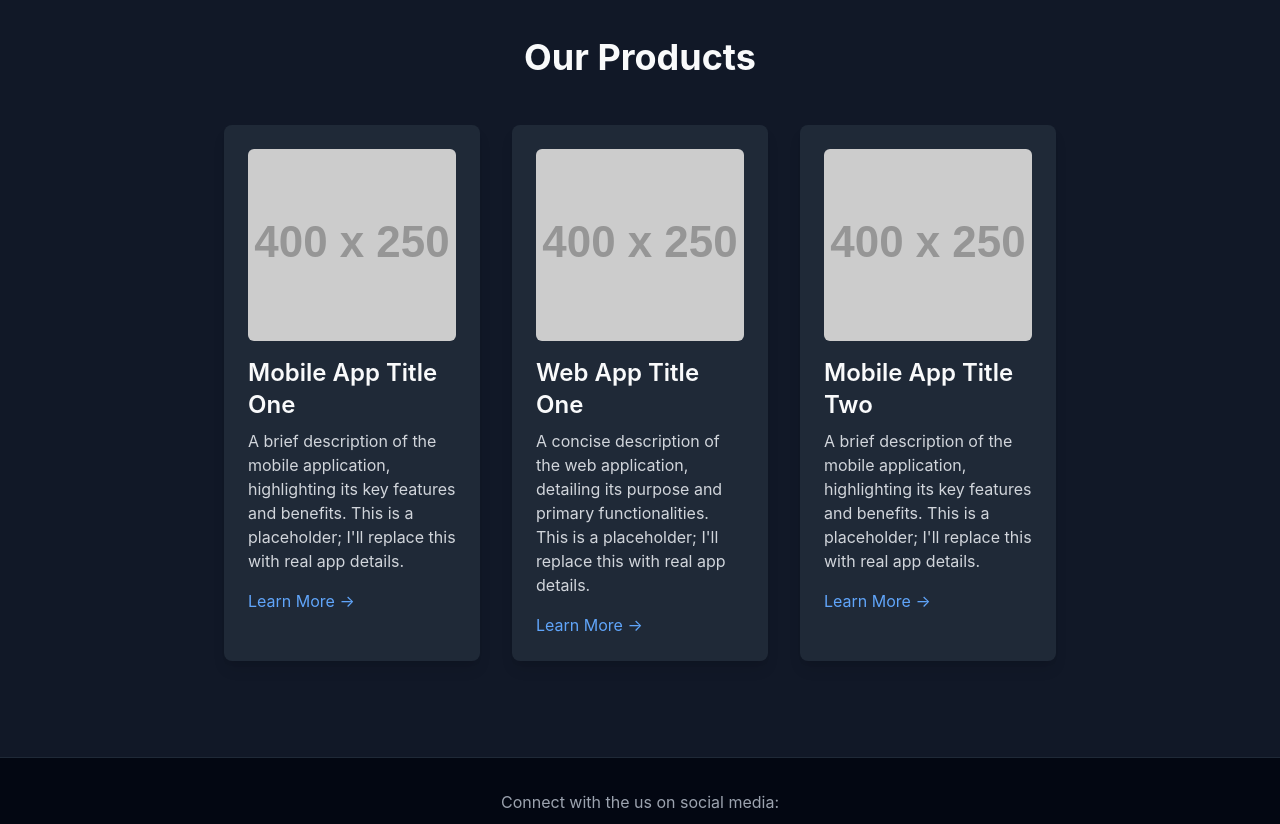
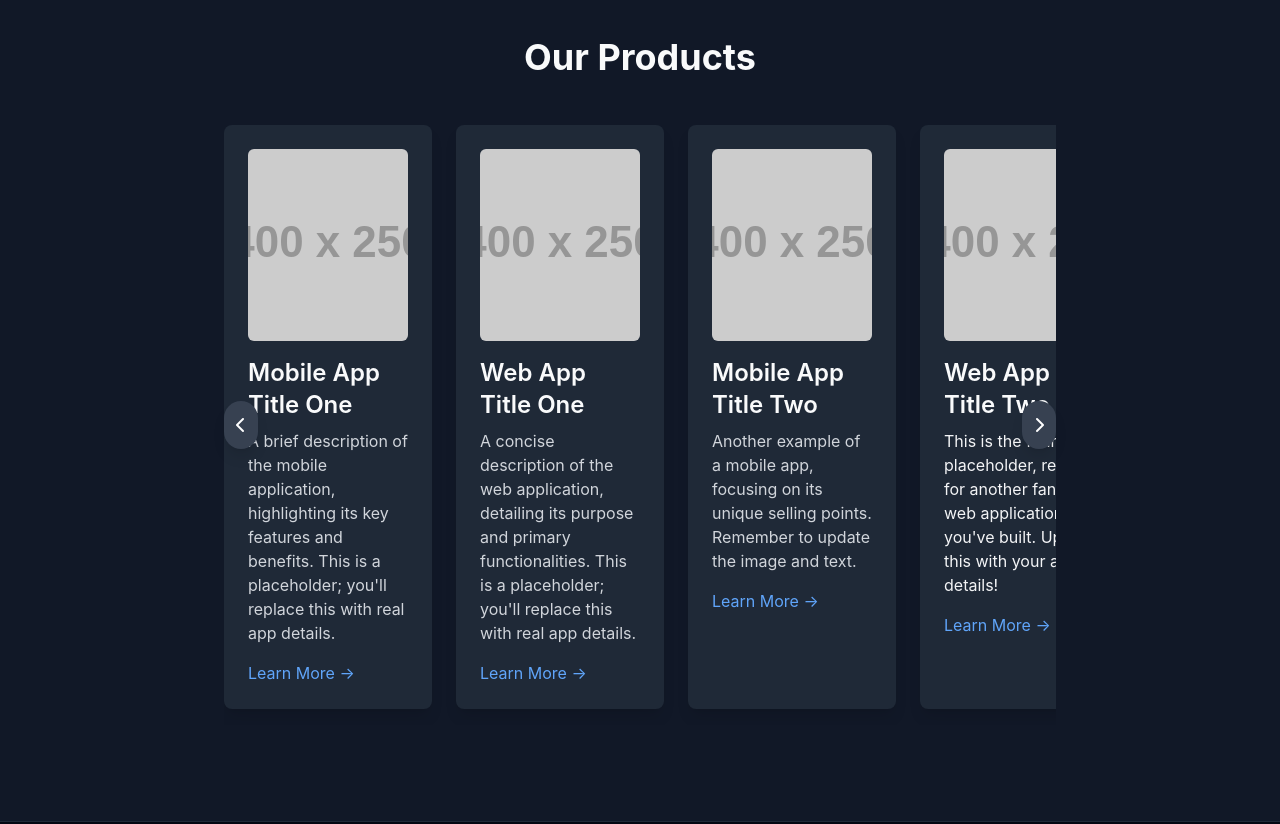
Before and after one commit to agbagerard/kurogiri_landing_page, a plain HTML site: page index.html in a window 1280 px wide. Shown: the part 1410-2234 px from the top of the page. Drawn offline with nearby package versions, Linux system fonts and the light colour scheme; placeholder pictures from the web are drawn by us.

Commit message:
Enhance product carousel with custom scrollbar and navigation functionality

```diff
--- a/index.html
+++ b/index.html
@@ -50,6 +50,24 @@
 			.footer-content {
 				z-index: 10;
 				position: relative; /* Make sure content respects z-index */
+			}
+			/* Custom scrollbar for the carousel for a cleaner look */
+			.carousel-container::-webkit-scrollbar {
+				height: 8px;
+			}
+
+			.carousel-container::-webkit-scrollbar-track {
+				background: #2d3748; /* bg-gray-800 */
+				border-radius: 10px;
+			}
+
+			.carousel-container::-webkit-scrollbar-thumb {
+				background: #4a5568; /* bg-gray-600 */
+				border-radius: 10px;
+			}
+
+			.carousel-container::-webkit-scrollbar-thumb:hover {
+				background: #64748b; /* bg-gray-500 */
 			}
 		</style>
 	</head>
@@ -105,15 +123,19 @@
 				</div>
 			</section>
 
-			<!-- Products Section -->
+			<!-- Products Section (Carousel) -->
 			<section class="mt-20">
 				<h2 class="text-4xl font-bold text-center mb-12 text-gray-50">
 					Our Products
 				</h2>
-				<div class="grid grid-cols-1 md:grid-cols-2 lg:grid-cols-3 gap-8">
-					<!-- Placeholder for Mobile App 1 -->
+				<div class="relative">
+					<!-- Carousel Container -->
 					<div
-						class="bg-gray-800 p-6 rounded-lg shadow-lg hover:shadow-xl transition-shadow duration-300">
+						id="product-carousel"
+						class="flex overflow-x-scroll snap-x snap-mandatory scroll-smooth pb-4 space-x-6">
+						<!-- Product Card 1 -->
+						<div
+							class="flex-shrink-0 w-full md:w-1/2 lg:w-1/3 xl:w-1/4 snap-center bg-gray-800 p-6 rounded-lg shadow-lg hover:shadow-xl transition-shadow duration-300">
 							<img
 								src="https://placehold.co/400x250/333333/FFFFFF?text=Mobile+App+1"
 								alt="Mobile App 1"
@@ -123,7 +145,7 @@
 							</h3>
 							<p class="text-gray-300 text-base">
 								A brief description of the mobile application, highlighting its
-							key features and benefits. This is a placeholder; I'll replace
+								key features and benefits. This is a placeholder; you'll replace
 								this with real app details.
 							</p>
 							<a
@@ -133,9 +155,9 @@
 							>
 						</div>
 
-					<!-- Placeholder for Web App 1 -->
+						<!-- Product Card 2 -->
 						<div
-						class="bg-gray-800 p-6 rounded-lg shadow-lg hover:shadow-xl transition-shadow duration-300">
+							class="flex-shrink-0 w-full md:w-1/2 lg:w-1/3 xl:w-1/4 snap-center bg-gray-800 p-6 rounded-lg shadow-lg hover:shadow-xl transition-shadow duration-300">
 							<img
 								src="https://placehold.co/400x250/333333/FFFFFF?text=Web+App+1"
 								alt="Web App 1"
@@ -145,8 +167,8 @@
 							</h3>
 							<p class="text-gray-300 text-base">
 								A concise description of the web application, detailing its
-							purpose and primary functionalities. This is a placeholder; I'll
-							replace this with real app details.
+								purpose and primary functionalities. This is a placeholder;
+								you'll replace this with real app details.
 							</p>
 							<a
 								href="#"
@@ -155,9 +177,9 @@
 							>
 						</div>
 
-					<!-- Placeholder for Mobile App 2 -->
+						<!-- Product Card 3 -->
 						<div
-						class="bg-gray-800 p-6 rounded-lg shadow-lg hover:shadow-xl transition-shadow duration-300">
+							class="flex-shrink-0 w-full md:w-1/2 lg:w-1/3 xl:w-1/4 snap-center bg-gray-800 p-6 rounded-lg shadow-lg hover:shadow-xl transition-shadow duration-300">
 							<img
 								src="https://placehold.co/400x250/333333/FFFFFF?text=Mobile+App+2"
 								alt="Mobile App 2"
@@ -166,9 +188,8 @@
 								Mobile App Title Two
 							</h3>
 							<p class="text-gray-300 text-base">
-							A brief description of the mobile application, highlighting its
-							key features and benefits. This is a placeholder; I'll replace
-							this with real app details.
+								Another example of a mobile app, focusing on its unique selling
+								points. Remember to update the image and text.
 							</p>
 							<a
 								href="#"
@@ -177,7 +198,39 @@
 							>
 						</div>
 
-					<!-- You can add more product items here following the same structure -->
+						<!-- Product Card 4 -->
+						<div
+							class="flex-shrink-0 w-full md:w-1/2 lg:w-1/3 xl:w-1/4 snap-center bg-gray-800 p-6 rounded-lg shadow-lg hover:shadow-xl transition-shadow duration-300">
+							<img
+								src="https://placehold.co/400x250/333333/FFFFFF?text=Web+App+2"
+								alt="Web App 2"
+								class="w-full h-48 object-cover rounded-md mb-4" />
+							<h3 class="text-2xl font-semibold mb-2 text-gray-50">
+								Web App Title Two
+							</h3>
+							<p class="text-300 text-base">
+								This is the fourth placeholder, ready for another fantastic web
+								application you've built. Update this with your app's details!
+							</p>
+							<a
+								href="#"
+								class="inline-block mt-4 text-blue-400 hover:text-blue-300 transition-colors duration-200"
+								>Learn More &rarr;</a
+							>
+						</div>
+					</div>
+
+					<!-- Carousel Navigation Buttons -->
+					<button
+						id="prev-slide"
+						class="absolute top-1/2 left-0 -translate-y-1/2 bg-gray-700 hover:bg-gray-600 text-white p-3 rounded-full shadow-lg z-20 focus:outline-none">
+						<i class="fas fa-chevron-left"></i>
+					</button>
+					<button
+						id="next-slide"
+						class="absolute top-1/2 right-0 -translate-y-1/2 bg-gray-700 hover:bg-gray-600 text-white p-3 rounded-full shadow-lg z-20 focus:outline-none">
+						<i class="fas fa-chevron-right"></i>
+					</button>
 				</div>
 			</section>
 		</main>
@@ -216,5 +269,66 @@
 				&copy; 2025 Kurogiri. All rights reserved.
 			</p>
 		</footer>
+
+		<script>
+			document.addEventListener('DOMContentLoaded', function () {
+				const carousel = document.getElementById('product-carousel');
+				const prevButton = document.getElementById('prev-slide');
+				const nextButton = document.getElementById('next-slide');
+
+				// Function to scroll the carousel
+				function scrollCarousel(direction) {
+					const scrollAmount = carousel.offsetWidth; // Scroll by the width of the carousel container
+					if (direction === 'next') {
+						carousel.scrollBy({ left: scrollAmount, behavior: 'smooth' });
+					} else {
+						carousel.scrollBy({ left: -scrollAmount, behavior: 'smooth' });
+					}
+				}
+
+				// Event listeners for buttons
+				prevButton.addEventListener('click', () => scrollCarousel('prev'));
+				nextButton.addEventListener('click', () => scrollCarousel('next'));
+
+				// Adjust width for product cards dynamically based on screen size
+				// This ensures only a certain number of cards are visible at a time
+				// and snapping works correctly.
+				function adjustCardWidths() {
+					const cards = carousel.querySelectorAll('.flex-shrink-0');
+					let cardsToShow = 1; // Default for small screens
+
+					if (window.innerWidth >= 1280) {
+						// xl breakpoint
+						cardsToShow = 4;
+					} else if (window.innerWidth >= 1024) {
+						// lg breakpoint
+						cardsToShow = 3;
+					} else if (window.innerWidth >= 768) {
+						// md breakpoint
+						cardsToShow = 2;
+					}
+
+					cards.forEach((card) => {
+						// Reset previous width classes
+						card.classList.remove('w-full', 'md:w-1/2', 'lg:w-1/3', 'xl:w-1/4');
+
+						// Apply new width classes based on cardsToShow
+						if (cardsToShow === 1) {
+							card.classList.add('w-full');
+						} else if (cardsToShow === 2) {
+							card.classList.add('w-1/2');
+						} else if (cardsToShow === 3) {
+							card.classList.add('w-1/3');
+						} else if (cardsToShow === 4) {
+							card.classList.add('w-1/4');
+						}
+					});
+				}
+
+				// Initial adjustment and on window resize
+				adjustCardWidths();
+				window.addEventListener('resize', adjustCardWidths);
+			});
+		</script>
 	</body>
 </html>
```
Lines whose indentation alone changed are shown as unchanged.
